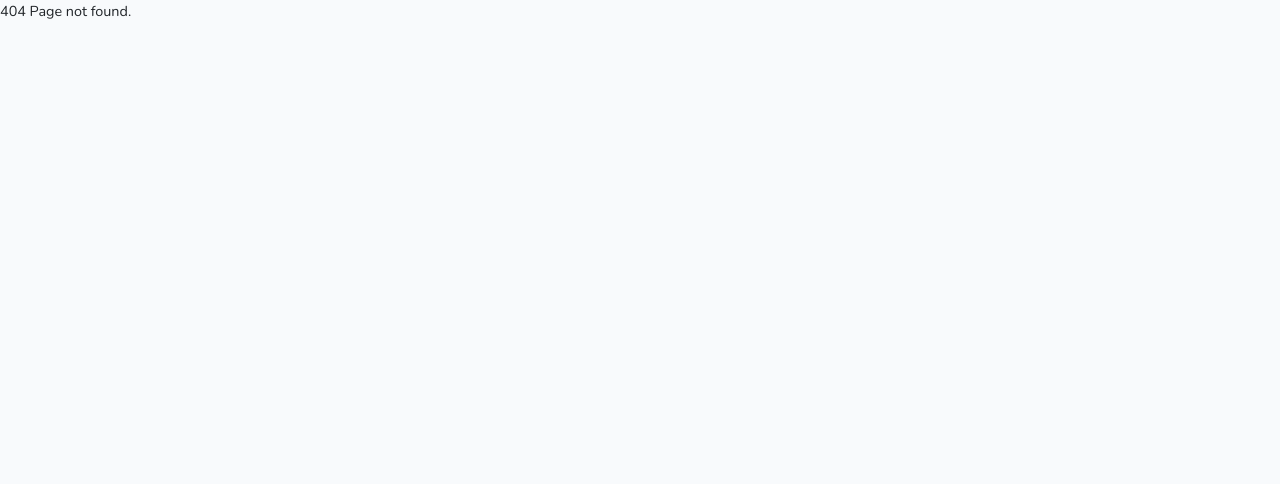
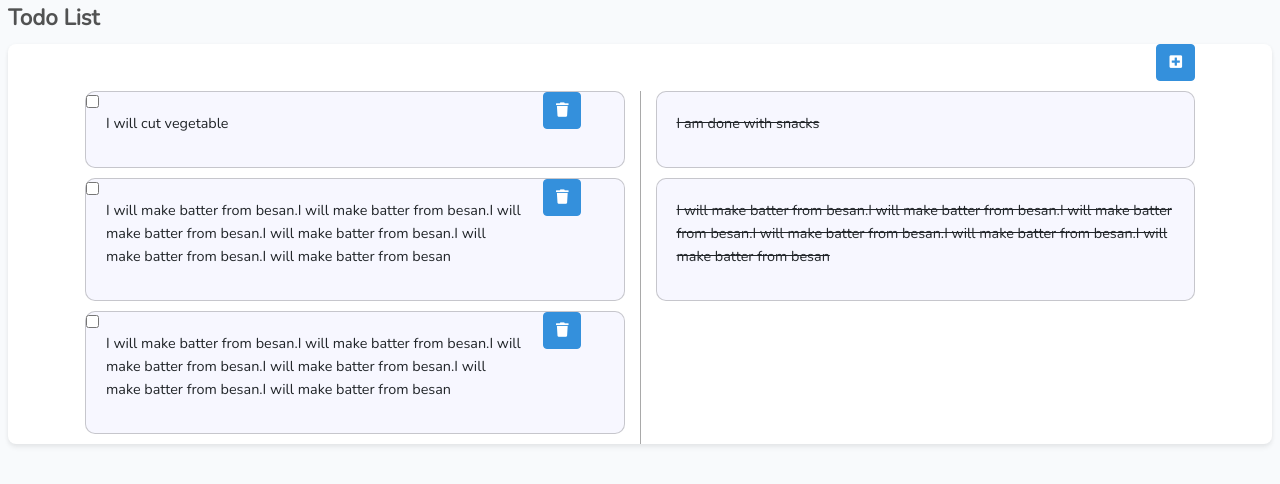
Before and after one commit to niyati-dot/FreelancerDashboard, a React (Create React App) app: page /todolist in a window 1280 px wide. Before the commit this address had no page. Shown: the top 484 px of the page. Built offline with nearby package versions, Linux system fonts and the light colour scheme.

Commit message:
todo List added

```diff
--- a/package.json
+++ b/package.json
@@ -15,6 +15,7 @@
     "react-dom": "^17.0.2",
     "react-router-dom": "^5.2.0",
     "react-scripts": "4.0.3",
+    "reactstrap": "^8.9.0",
     "sass-loader": "^12.1.0",
     "web-vitals": "^1.0.1"
   },
--- a/src/App.js
+++ b/src/App.js
@@ -11,6 +11,7 @@ import Home from "./pages/Home";
 import Login from "./pages/Login";
 import Register from "./pages/Register";
 import Dashboard from "./pages/Dashboard";
+import TodoList from "./pages/TodoList";
 
 export default function App() {
     return (
@@ -36,6 +37,9 @@ export default function App() {
                         <Dashboard />
                     </DashboardLayout>
                 </Route>
+                <Route path="/todolist">
+                    <TodoList />
+                </Route>
 
                 <Route path="/">
                     <div>404 Page not found.</div>
--- /dev/null
+++ b/src/pages/TodoList.js
@@ -0,0 +1,118 @@
+import React, { useState }  from 'react'
+import { withRouter } from "react-router";
+import {Container,Col,Row,Button}  from 'react-bootstrap'
+import { Card,CardBody,CardTitle} from 'reactstrap';
+import { Modal, ModalHeader, ModalBody, ModalFooter } from 'reactstrap';
+
+import PageHeader from "../components/PageHeader";
+import "./TodoList.scss";
+
+export default function TodoList(){
+
+
+         const incompletetask=[
+            {
+                id: 1,
+                title: "I will cut vegetable",
+            },
+            {
+                id: 2,
+                title: "I will make batter from besan.I will make batter from besan.I will make batter from besan.I will make batter from besan.I will make batter from besan.I will make batter from besan",
+            },
+            {
+                id: 3,
+                title: "I will make batter from besan.I will make batter from besan.I will make batter from besan.I will make batter from besan.I will make batter from besan.I will make batter from besan",
+            }
+          ];
+
+        const completetask=[
+            {
+                id: 3,
+                title: "I am done with snacks",
+            },
+            {
+                id: 2,
+                title: "I will make batter from besan.I will make batter from besan.I will make batter from besan.I will make batter from besan.I will make batter from besan.I will make batter from besan",
+            }
+        ];
+
+         // this.handleClick=this.handleClick.bind(this)
+
+    const [modal, setModal] = useState(false);
+
+    const toggle = () => setModal(!modal);
+
+            return(
+                <div className="page-container">
+                    <div className="page-header-container">
+                        <PageHeader title="Todo List" subtitle="" />
+                    </div>
+                    <div className="page-content-container">
+                        <div className="page-content">
+                            <Container>
+                                <Row className="card-row">
+                                    <Col>
+                                    </Col>
+                                    <Col className="newtask-col">
+                                        <Button color="primary" className="alignment" onClick={toggle}>
+                                            <span>
+                                                <i class="fas fa-plus-square"></i>
+                                            </span>
+                                        </Button>
+                                    </Col>
+                                </Row>
+                                <Row className="card-row">
+                                    <Col className="card-col">
+                                         <div>
+                                            {incompletetask.map(incompletetaskRows => (
+                                            <Card className="cards">
+                                                <div className="card-col-intask">
+                                                    <div className="checkbox-col">
+                                                         <input type="checkbox" id="defaultUnchecked"></input>
+                                                    </div>
+                                                    <div className="text-col">
+                                                        <CardBody>
+                                                            <CardTitle>{incompletetaskRows.title}</CardTitle>
+                                                        </CardBody>
+                                                    </div>
+                                                    <div className="button-col">
+                                                        <Button className="delete-button ">
+                                                            <span>
+                                                                <i class="fas fa-trash"></i>
+                                                            </span>
+                                                        </Button>
+                                                    </div>
+                                                </div>
+                                            </Card>
+                                            ))}
+                                         </div>
+                                    </Col>
+                                    <span className="vertical-break"></span>
+                                    <Col className="card-col">
+                                        <div>
+                                        {completetask.map(completetaskRows => (
+                                        <Card className="cards">
+                                            <CardBody>
+                                                <CardTitle className="text-style">{completetaskRows.title}</CardTitle>
+                                            </CardBody>
+                                        </Card>
+                                        ))}
+                                        </div>
+                                    </Col>
+                                </Row>
+
+                            <Modal size= "xl" isOpen={modal} toggle={toggle} className="modal">
+                                <ModalHeader toggle={toggle} className="modal-header">Add Task</ModalHeader>
+                                <ModalBody>
+                                <input type="text" palceholder ="Add task" name="tasktag" />
+                                </ModalBody>
+                                <ModalFooter>
+                                <Button color="primary" className="primary-button" onClick={toggle}>Save</Button>{' '}
+                                </ModalFooter>
+                            </Modal>
+                            </Container>
+                        </div>
+                    </div>
+                </div>
+            )
+}
--- /dev/null
+++ b/src/pages/TodoList.scss
@@ -0,0 +1,73 @@
+@import "src/variable.scss";
+
+.card-row{
+    display: flex;
+    flex-wrap:wrap;
+    margin-bottom: 10px;
+}
+
+.card-col{
+    width:50%;
+    white-space: normal;
+}
+.card-col-incompletetask{
+    display: inline-block;
+}
+.cards{
+    margin-bottom: 10px;
+    border-radius: 10px;
+    background-color: $primaryBackground;
+    border:1px solid $borderColor;
+    text-align: left;
+
+}
+.card-col-intask{
+    position: relative;
+    display: flex;
+}
+.text-style{
+    text-decoration-line: line-through;
+}
+.checkbox-col{
+    width: -5%;
+    position: absolute;
+}
+.text-col{
+    width:85%;
+}
+.vertical-break{
+    border-left: 1.5px solid darkgray;
+}
+.modal{
+    position:fixed;
+    left:0;
+    top:0;
+    right:0;
+    bottom:0;
+    background-color: rgba(0,0,0,0.5);
+    display:flex;
+    align-items:center;
+    justify-content: center;
+}
+.alignment{
+margin-left: 700px;
+}
+.modal-content{
+    width:500px;
+    background-color: white;
+}
+.modal-header, .modal-footer{
+    padding: 10px;
+}
+.modal-title{
+    margin:0;
+}
+
+.modal-body{
+    padding:10px;
+    border-top:1px solid #eee;
+    border-bottom: 1px solid #eee;
+}
+.button{
+    width:100%;
+}
```
Also changed, not shown: 1 other file (tests, documents, lock files or other folders).
